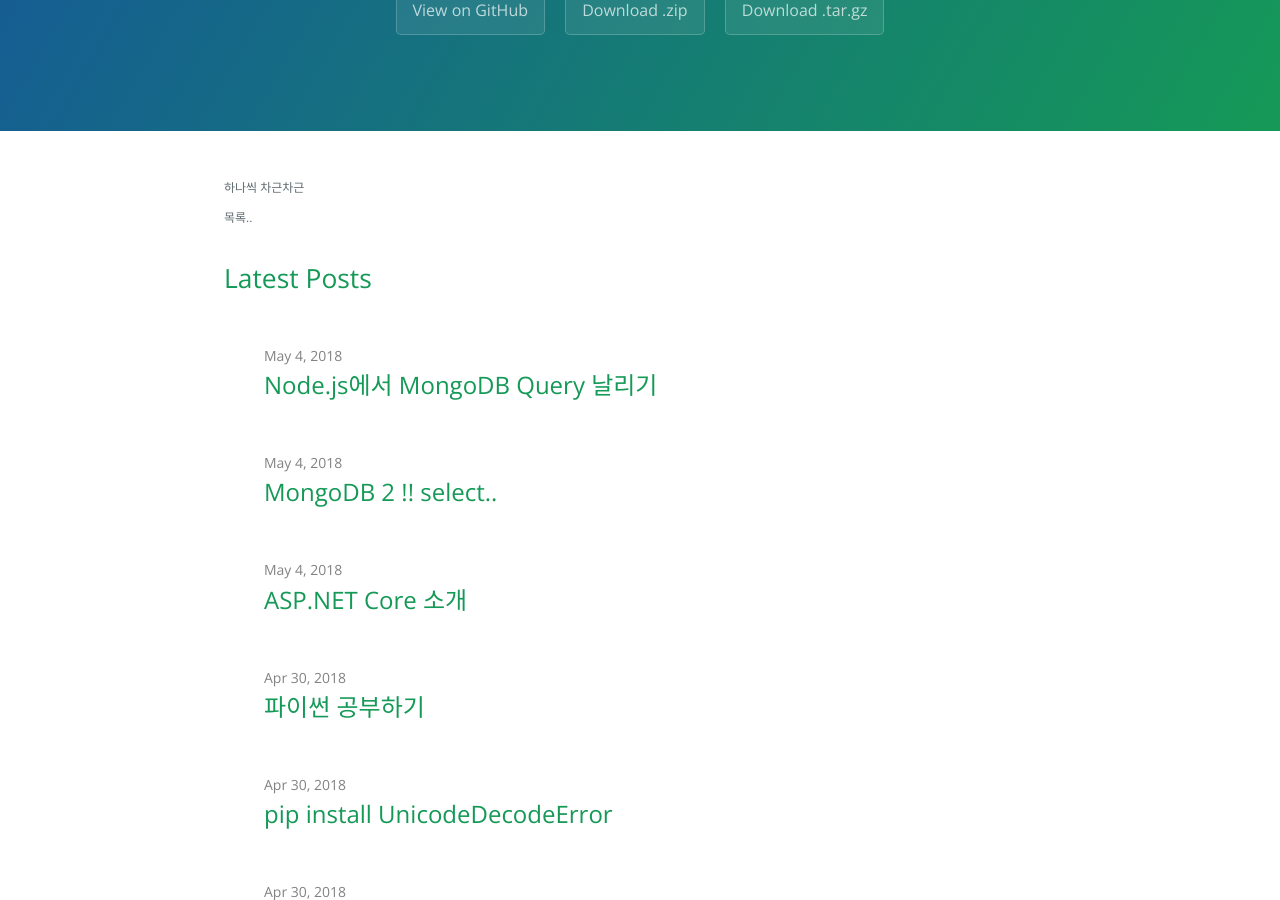
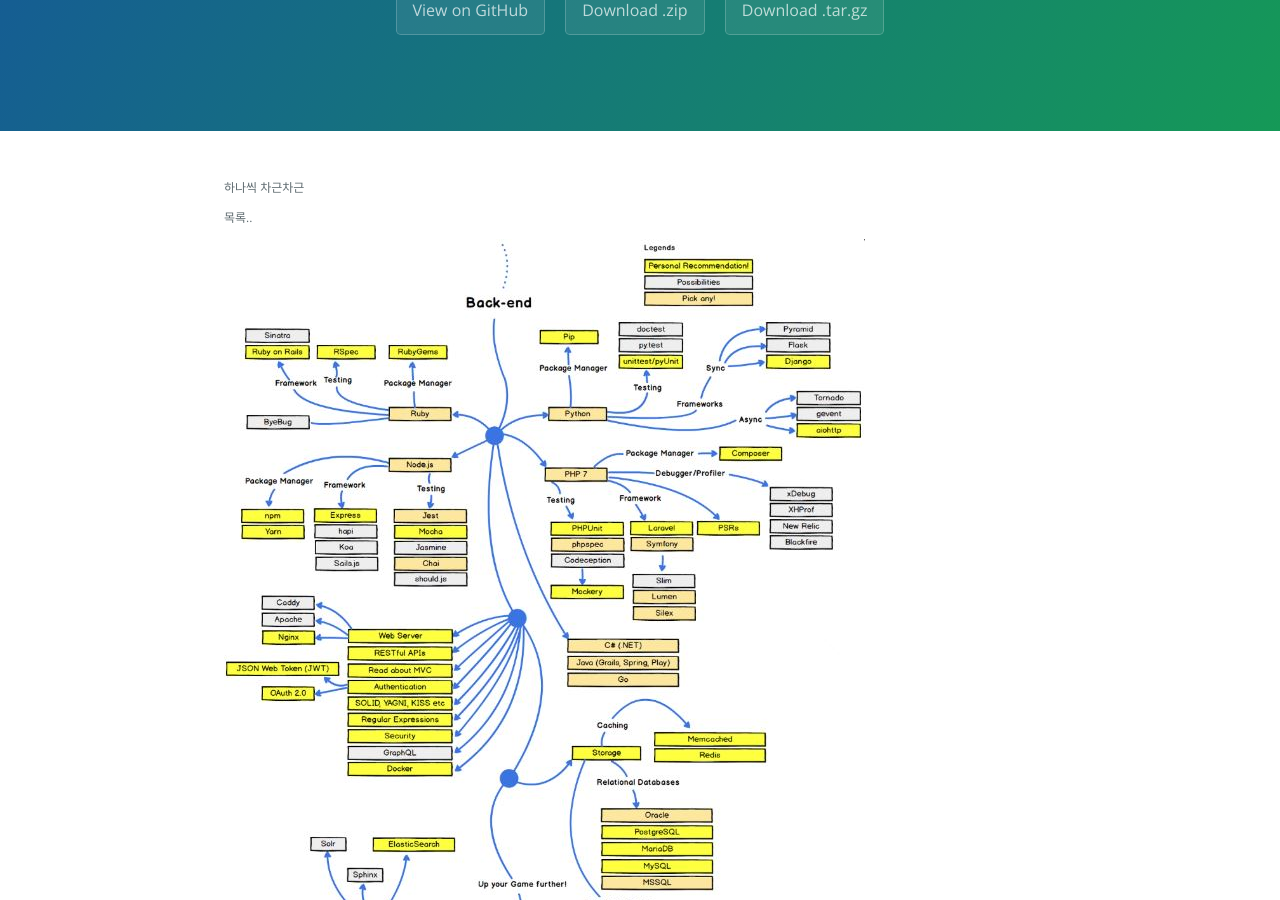
Before and after one commit to zzingyuna/test_site.github.io, a Jekyll site: the page built from index.md, in a window 1280 px wide and 900 px high, scrolled down 308 px. Built offline with Jekyll 4.4.1, drawn with Linux system fonts in a browser that asks for light colours.

Commit message:
Update home.html

```diff
--- a/_layouts/home.html
+++ b/_layouts/home.html
@@ -6,7 +6,7 @@
 
   {{ content }}
 
-  <h2>Latest Posts</h2>
+  <img src="https://zzingyuna.github.io/image/%EB%B0%B1%EC%97%94%EB%93%9C%EB%A1%9C%EB%93%9C%EB%A7%B5.JPG"/>
 
   <div>&nbsp;</div>
 
```
